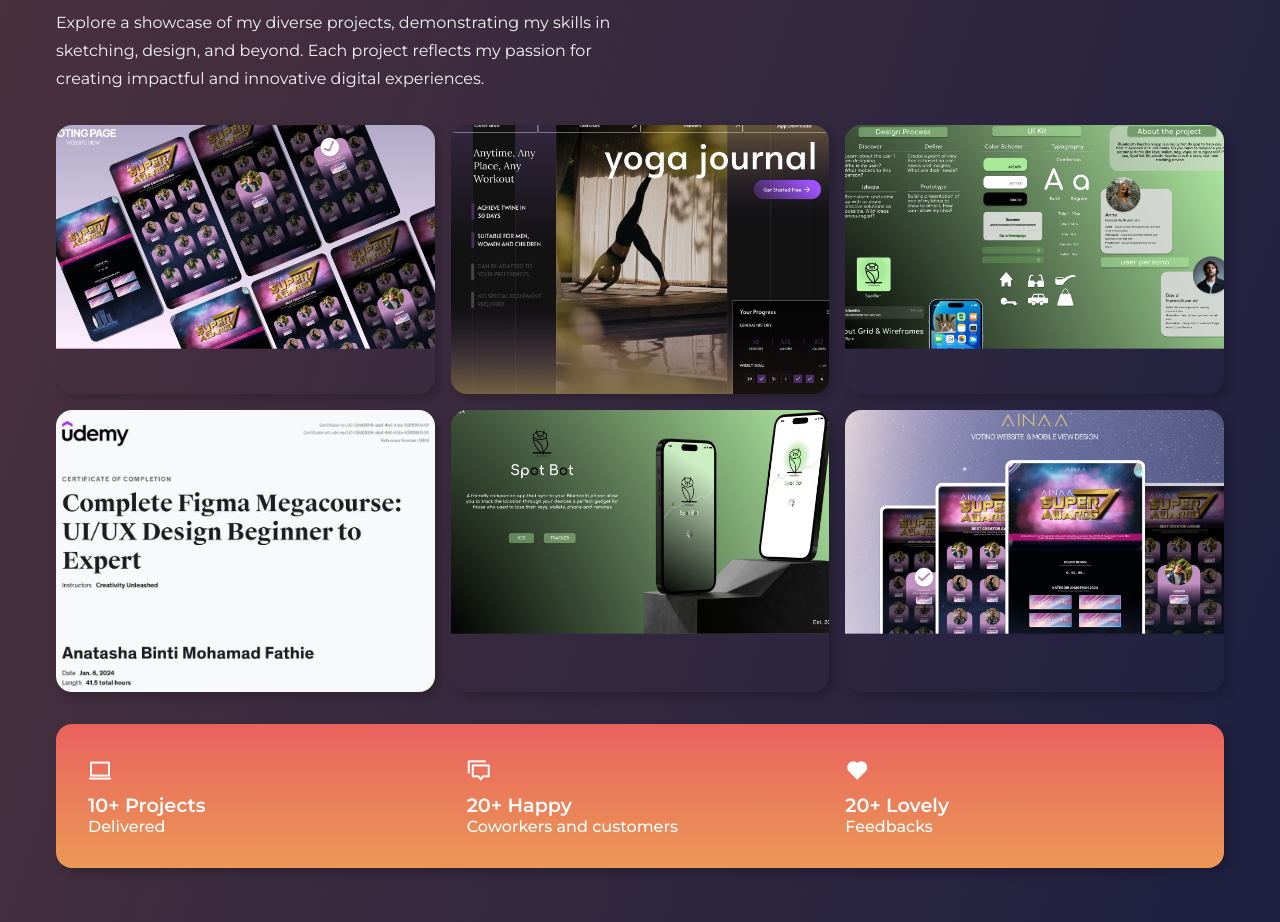
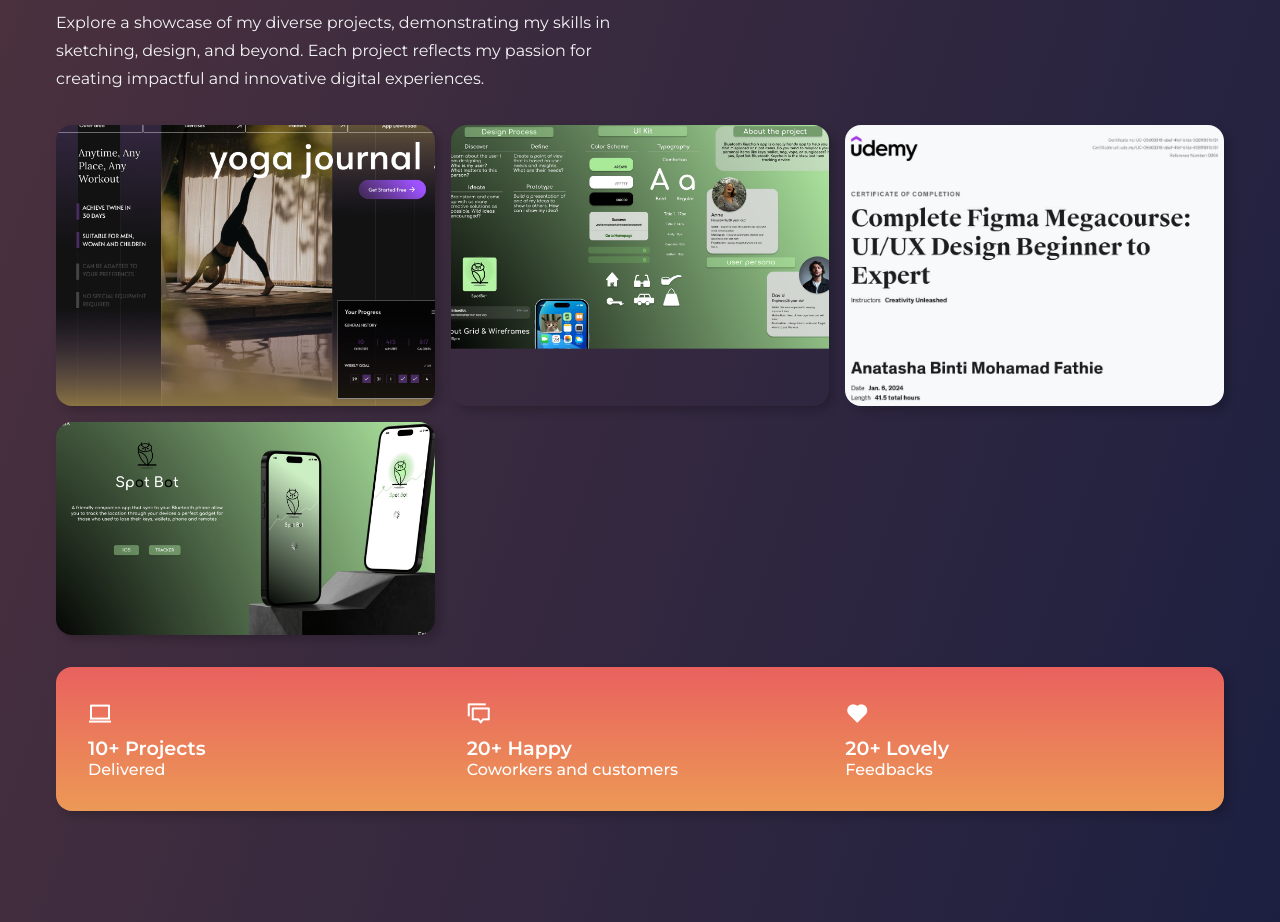
Before and after one commit to anatasha97/profile, a plain HTML site: page index.html in a window 1280 px wide. Shown: the part 2360-3282 px from the top of the page. Drawn offline with nearby package versions, Linux system fonts and the light colour scheme.

Commit message:
Update index.html

```diff
--- a/index.html
+++ b/index.html
@@ -139,9 +139,9 @@
         <div class="portfolio__card">
           <img src="assets/project-3.png" alt="portfolio" />
         </div> -->
-        <div class="portfolio__card">
+<!--         <div class="portfolio__card">
           <img src="assets/project-4.jpeg" alt="portfolio" />
-        </div>
+        </div> -->
         <div class="portfolio__card">
           <img src="assets/project-5.jpeg" alt="portfolio" />
         </div>
@@ -154,9 +154,9 @@
          <div class="portfolio__card">
                   <img src="assets/project-8.jpeg" alt="portfolio" />
                 </div>
-         <div class="portfolio__card">
+<!--          <div class="portfolio__card">
                   <img src="assets/project-9.jpeg" alt="portfolio" />
-                </div>
+                </div> -->
       </div>
       <div class="portfolio__banner">
         <div class="portfolio__banner__card">
```
